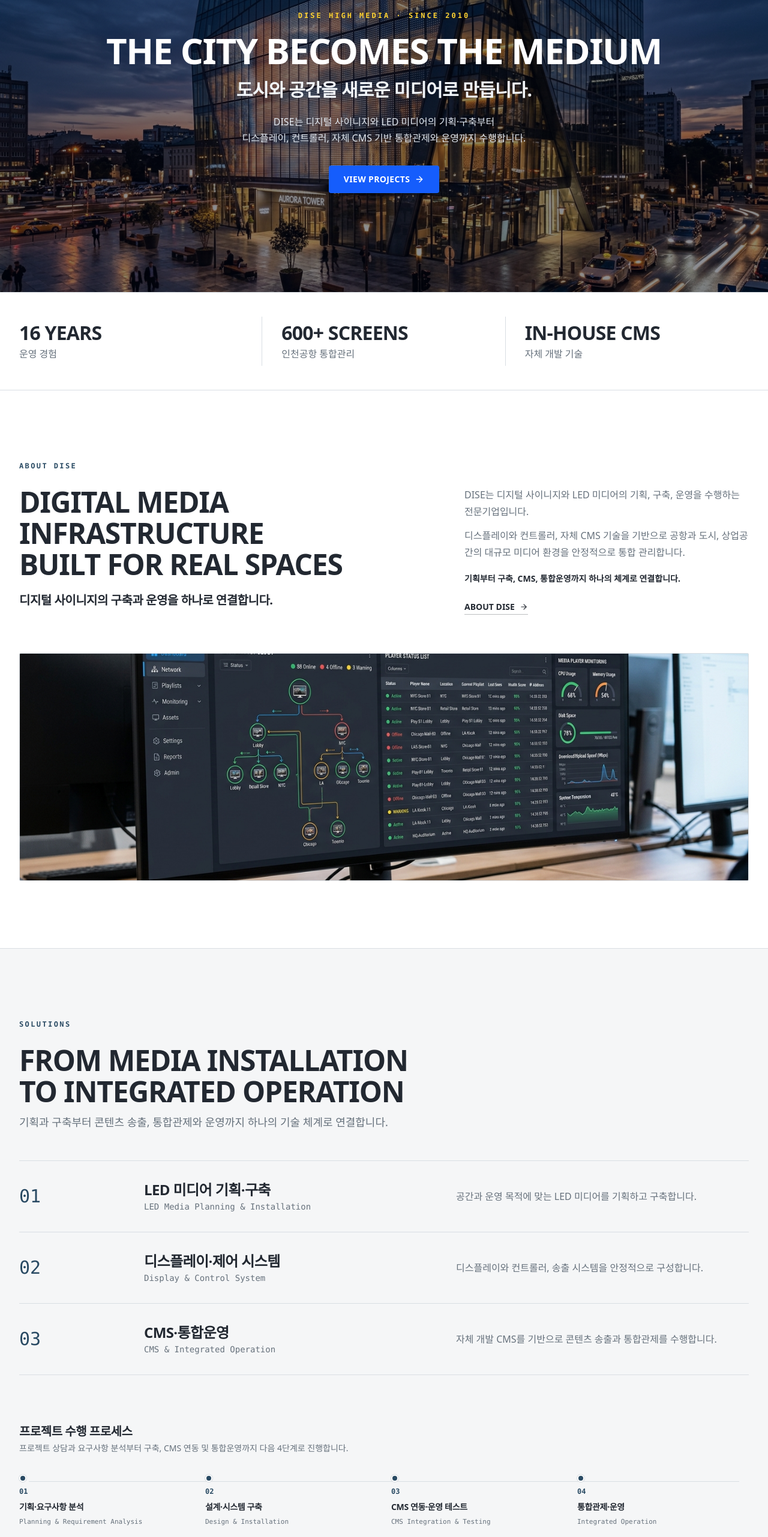
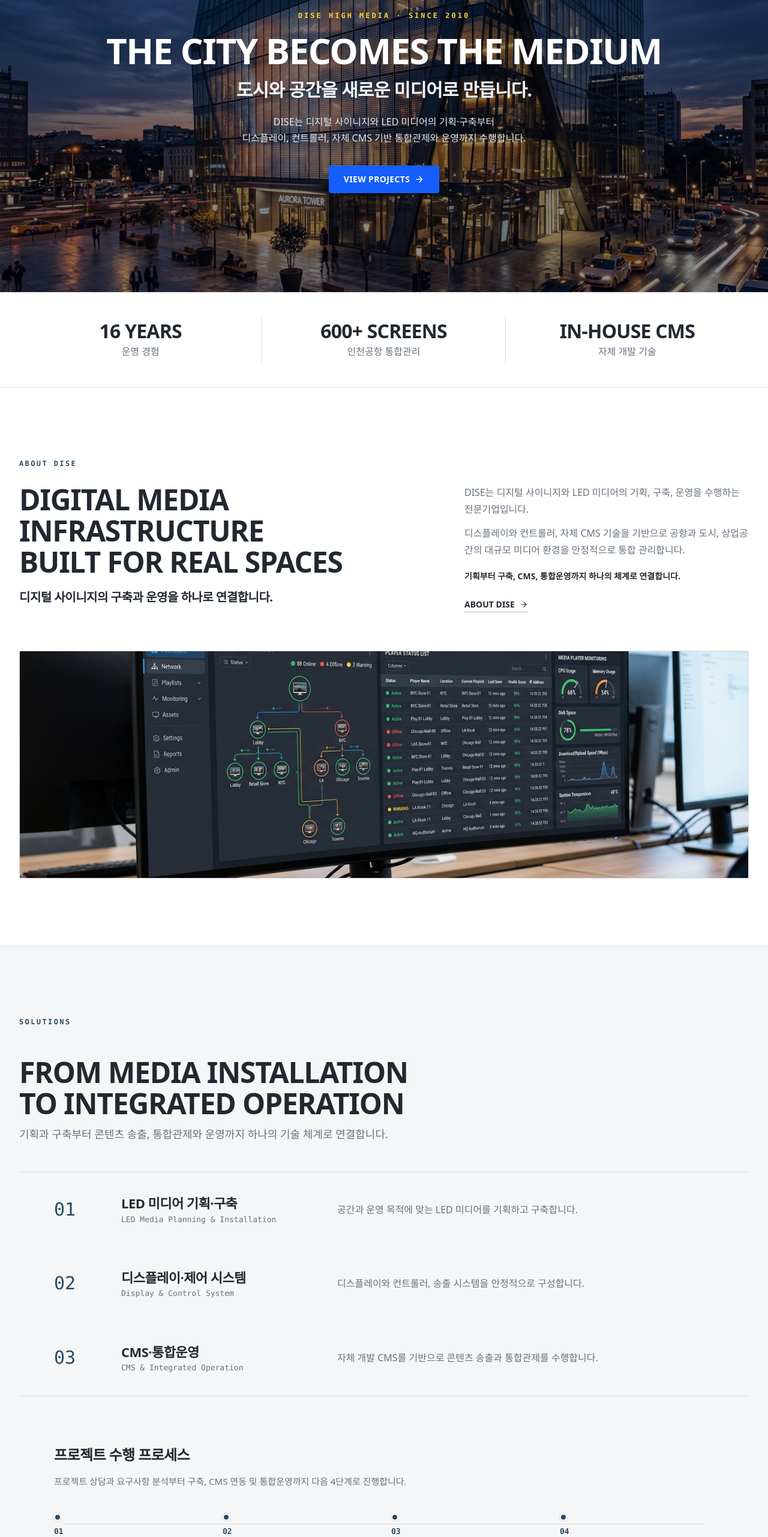
Before and after one commit to cubedesignkr-dot/-2, a React (Vite) app: page / in a window 1280 px wide. Shown: the part 234-2797 px from the top of the page at 60% size. Built offline with nearby package versions, Linux system fonts and the light colour scheme.

Commit message:
style: refactor UI components for consistent layout
Improve spacing, alignment, and responsiveness across Metrics, Solutions, and Projects sections to ensure a more cohesive design system.

```diff
--- a/src/components/MetricsSection.tsx
+++ b/src/components/MetricsSection.tsx
@@ -6,8 +6,8 @@ export const MetricsSection: React.FC = () => {
       <div className="max-w-7xl mx-auto px-4 sm:px-6 lg:px-8">
         <div className="grid grid-cols-1 md:grid-cols-3 divide-y md:divide-y-0 md:divide-x divide-[#D9DEE3]">
           {/* Column 1 */}
-          <div className="py-4 md:py-2 md:px-8 first:md:pl-0 flex flex-col items-center md:items-start text-center md:text-left space-y-1">
-            <span className="text-2xl sm:text-3xl lg:text-[32px] font-semibold tracking-tight text-[#222831] font-sans">
+          <div className="py-6 md:py-2 px-4 md:px-8 flex flex-col items-center justify-center text-center space-y-1.5">
+            <span className="text-[28px] sm:text-[32px] font-semibold tracking-tight text-[#222831] font-sans leading-none">
               16 YEARS
             </span>
             <span className="text-sm sm:text-base text-[#66717C] font-normal">
@@ -16,8 +16,8 @@ export const MetricsSection: React.FC = () => {
           </div>
 
           {/* Column 2 */}
-          <div className="py-4 md:py-2 md:px-8 flex flex-col items-center md:items-start text-center md:text-left space-y-1">
-            <span className="text-2xl sm:text-3xl lg:text-[32px] font-semibold tracking-tight text-[#222831] font-sans">
+          <div className="py-6 md:py-2 px-4 md:px-8 flex flex-col items-center justify-center text-center space-y-1.5">
+            <span className="text-[28px] sm:text-[32px] font-semibold tracking-tight text-[#222831] font-sans leading-none">
               600+ SCREENS
             </span>
             <span className="text-sm sm:text-base text-[#66717C] font-normal">
@@ -26,8 +26,8 @@ export const MetricsSection: React.FC = () => {
           </div>
 
           {/* Column 3 */}
-          <div className="py-4 md:py-2 md:px-8 last:md:pr-0 flex flex-col items-center md:items-start text-center md:text-left space-y-1">
-            <span className="text-2xl sm:text-3xl lg:text-[32px] font-semibold tracking-tight text-[#222831] font-sans">
+          <div className="py-6 md:py-2 px-4 md:px-8 flex flex-col items-center justify-center text-center space-y-1.5">
+            <span className="text-[28px] sm:text-[32px] font-semibold tracking-tight text-[#222831] font-sans leading-none">
               IN-HOUSE CMS
             </span>
             <span className="text-sm sm:text-base text-[#66717C] font-normal">
--- a/src/components/SolutionsSection.tsx
+++ b/src/components/SolutionsSection.tsx
@@ -53,10 +53,10 @@ export const SolutionsSection: React.FC<SolutionsSectionProps> = ({ onNavigateSo
   return (
     <section className="py-20 sm:py-28 bg-[#F5F6F7] text-[#222831] border-b border-[#D9DEE3]">
       <div className="max-w-7xl mx-auto px-4 sm:px-6 lg:px-8">
-        {/* Header & Solutions Rows */}
+        {/* Header & Solutions Rows Container */}
         <div className="space-y-10 sm:space-y-12">
           {/* Section Label */}
-          <div className="mb-4 sm:mb-6">
+          <div>
             <span className="text-xs font-mono font-semibold uppercase tracking-[0.2em] text-[#294A63] inline-block">
               SOLUTIONS
             </span>
@@ -73,33 +73,34 @@ export const SolutionsSection: React.FC<SolutionsSectionProps> = ({ onNavigateSo
             </p>
           </div>
 
-          {/* Full-width Horizontal Solution Rows */}
+          {/* Centered Solution Rows Grid with max-w-[1100px] */}
           <div className="border-t border-b border-[#D9DEE3] divide-y divide-[#D9DEE3]">
+            <div className="max-w-[1100px] mx-auto">
               {solutions.map((item) => (
                 <div
                   key={item.num}
-                className="py-6 sm:py-8 grid grid-cols-1 md:grid-cols-12 gap-4 md:gap-8 items-start md:items-center"
+                  className="py-8.5 sm:py-9 grid grid-cols-1 md:grid-cols-[72px_320px_1fr] gap-4 md:gap-10 items-start md:items-center"
                 >
-                {/* Column 1: Number (2 cols) */}
-                <div className="md:col-span-2">
-                  <span className="text-2xl sm:text-3xl font-mono font-medium text-[#294A63]">
+                  {/* Column 1: Number */}
+                  <div>
+                    <span className="text-[28px] sm:text-[30px] font-mono font-medium text-[#294A63] leading-none">
                       {item.num}
                     </span>
                   </div>
 
-                {/* Column 2: Titles (5 cols) */}
-                <div className="md:col-span-5 space-y-0.5">
-                  <h3 className="text-xl sm:text-2xl font-bold text-[#222831] tracking-tight">
+                  {/* Column 2: Titles */}
+                  <div className="space-y-0.5">
+                    <h3 className="text-[20px] sm:text-[22px] font-bold text-[#222831] tracking-tight leading-snug">
                       {item.titleKo}
                     </h3>
-                  <p className="text-xs sm:text-sm font-mono text-[#66717C]">
+                    <p className="text-[12px] sm:text-[13px] font-mono text-[#66717C]">
                       {item.titleEn}
                     </p>
                   </div>
 
-                {/* Column 3: Description (5 cols) */}
-                <div className="md:col-span-5">
-                  <p className="text-sm sm:text-base text-[#66717C] font-normal leading-relaxed">
+                  {/* Column 3: Description */}
+                  <div className="max-w-[480px]">
+                    <p className="text-[15px] sm:text-[16px] text-[#66717C] font-normal leading-[1.7]">
                       {item.desc}
                     </p>
                   </div>
@@ -107,22 +108,24 @@ export const SolutionsSection: React.FC<SolutionsSectionProps> = ({ onNavigateSo
               ))}
             </div>
           </div>
+        </div>
 
-        {/* Integrated Execution Process Area (No top border, 64-80px vertical spacing) */}
-        <div className="mt-16 sm:mt-20 space-y-6">
-          <div>
-            <h3 className="text-lg sm:text-xl font-bold text-[#222831] tracking-tight">
+        {/* Integrated Execution Process Area */}
+        <div className="mt-16 sm:mt-20 max-w-[1100px] mx-auto">
+          {/* Process Header */}
+          <div className="space-y-3.5 mb-8 sm:mb-10">
+            <h3 className="text-[22px] sm:text-[24px] font-semibold text-[#222831] tracking-tight">
               프로젝트 수행 프로세스
             </h3>
-            <p className="text-xs sm:text-sm text-[#66717C] mt-1 font-normal">
+            <p className="text-sm sm:text-[15px] text-[#66717C] font-normal leading-[1.65]">
               프로젝트 상담과 요구사항 분석부터 구축, CMS 연동 및 통합운영까지 다음 4단계로 진행합니다.
             </p>
           </div>
 
           {/* Process Timeline */}
-          <div className="relative pt-4 pb-2">
+          <div className="relative pt-2 pb-2">
             {/* Desktop Horizontal Connecting Line */}
-            <div className="hidden md:block absolute top-[21px] left-4 right-4 h-[1px] bg-[#D9DEE3] -z-0" />
+            <div className="hidden md:block absolute top-[19px] left-4 right-4 h-[1px] bg-[#D9DEE3] -z-0" />
 
             {/* Desktop Grid / Mobile Stack */}
             <div className="grid grid-cols-1 md:grid-cols-4 gap-6 relative z-10">
@@ -137,15 +140,15 @@ export const SolutionsSection: React.FC<SolutionsSectionProps> = ({ onNavigateSo
                   {/* Mobile Node Dot */}
                   <div className="md:hidden absolute -left-[7px] top-1.5 w-3 h-3 rounded-full bg-[#294A63] border-2 border-white ring-1 ring-[#D9DEE3]" />
 
-                  <span className="text-xs font-mono font-bold text-[#294A63]">
+                  <span className="text-[12px] sm:text-[13px] font-mono font-semibold text-[#294A63]">
                     {step.step}
                   </span>
 
-                  <h4 className="text-sm font-bold text-[#222831] tracking-tight leading-snug">
+                  <h4 className="text-[16px] sm:text-[17px] font-semibold text-[#222831] tracking-tight leading-snug">
                     {step.titleKo}
                   </h4>
 
-                  <p className="text-[11px] font-mono text-[#66717C] leading-snug">
+                  <p className="text-[11px] sm:text-[12px] font-mono text-[#66717C] leading-[1.45]">
                     {step.titleEn}
                   </p>
                 </div>
@@ -153,8 +156,8 @@ export const SolutionsSection: React.FC<SolutionsSectionProps> = ({ onNavigateSo
             </div>
           </div>
 
-          {/* Explore Solutions Link */}
-          <div className="pt-4">
+          {/* Explore Solutions Link (~48px spacing) */}
+          <div className="mt-12">
             <button
               type="button"
               onClick={onNavigateSolutions}
```
Also changed, not shown: src/components/SelectedProjectsSection.tsx (+23 -21 lines). Lines whose indentation alone changed are shown as unchanged.
